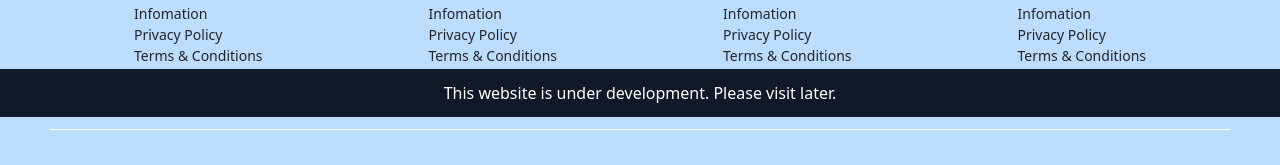
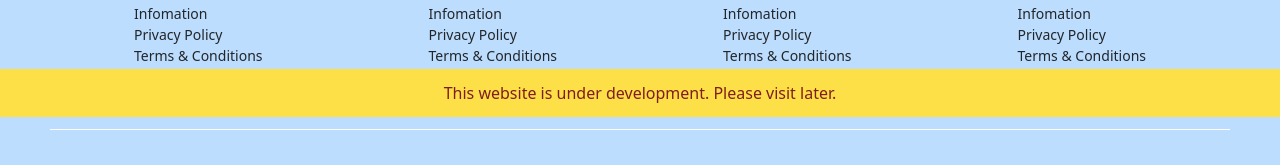
Before and after one commit to kunalrisaanva/E-Com, a Next.js app in the folder fronted/: page /profile in a window 1280 px wide. Shown: the part 683-848 px from the top of the page. Built offline with nearby package versions, Linux system fonts and the light colour scheme.

Commit message:
update development colors

```diff
--- a/fronted/src/components/Development.jsx
+++ b/fronted/src/components/Development.jsx
@@ -2,7 +2,7 @@ import React from 'react'
 
 const Development = () => {
   return (
-    <div className='fixed bottom-0 w-full left-0 bg-gray-900 text-white flex justify-around py-3 '>
+    <div className='fixed bottom-0 w-full left-0 bg-yellow-300 text-red-900 flex justify-around py-3 '>
 
 
     This website is under development. Please visit later.
```
